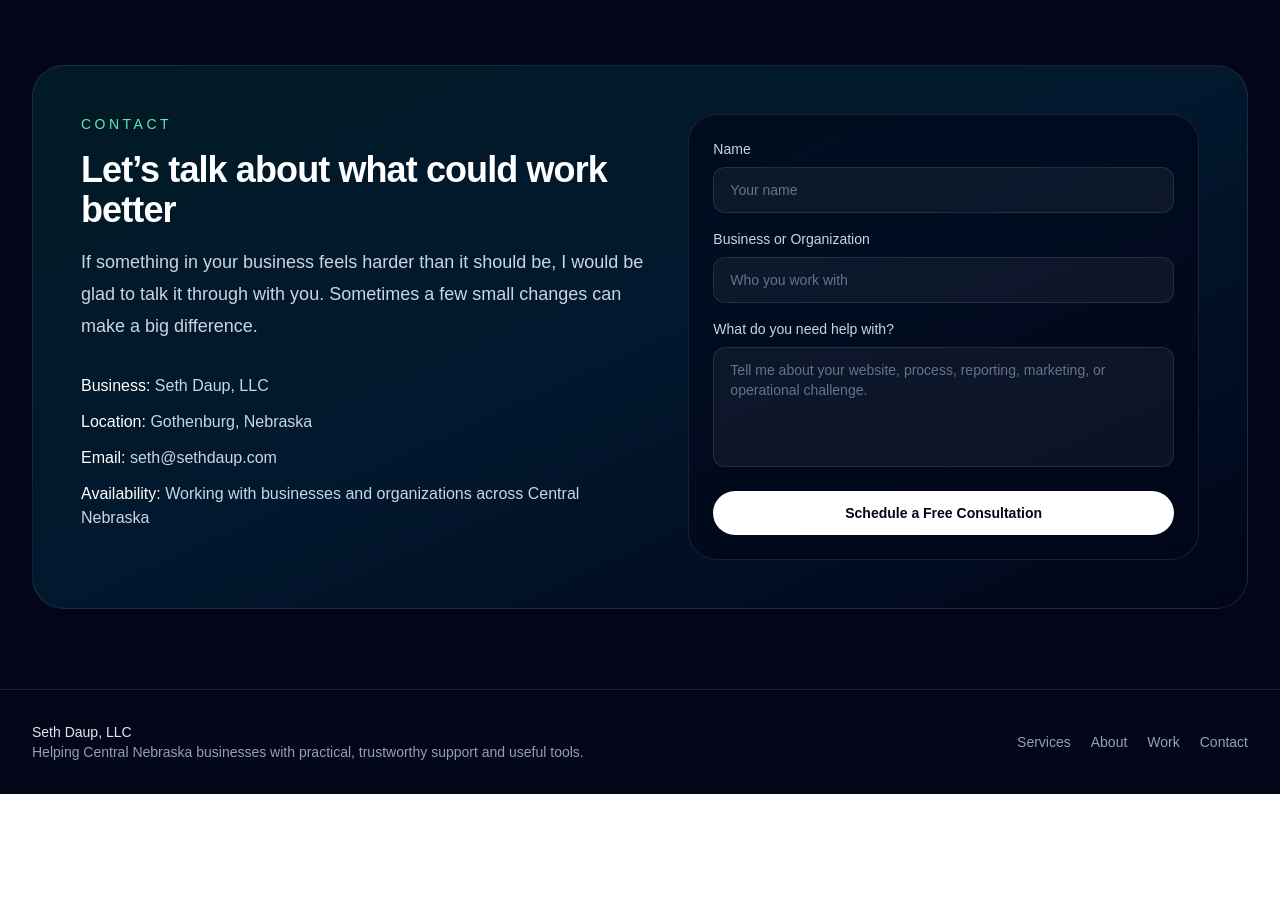
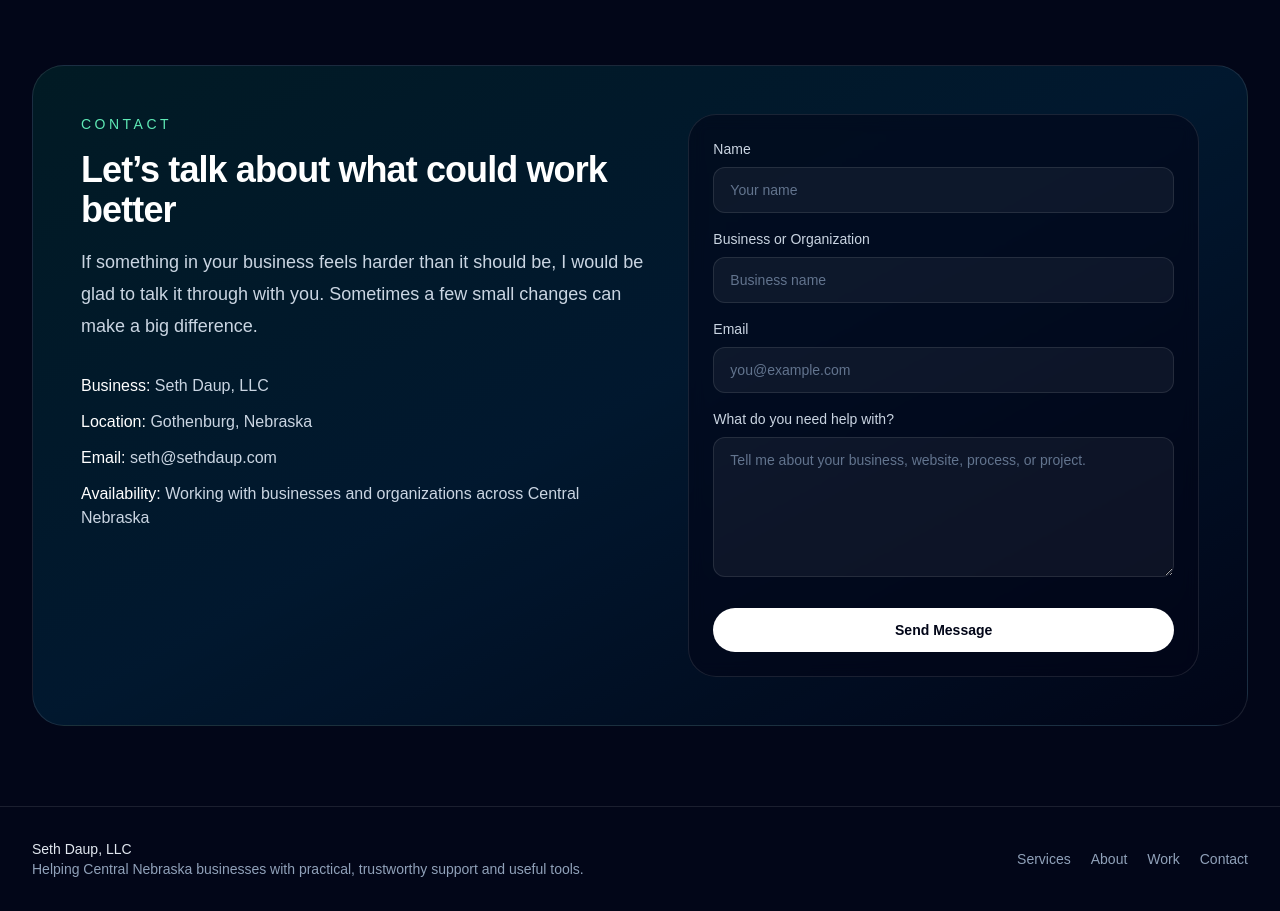
Before and after one commit to seth135/seth-daup-site, a Next.js app: page / in a window 1280 px wide. Shown: the part 4820-5731 px from the top of the page. Before the commit the page ends 5614 px from the top, so only its background shows below. Built offline with nearby package versions, Linux system fonts and the light colour scheme.

Commit message:
update form in page.tsx

```diff
--- a/app/page.tsx
+++ b/app/page.tsx
@@ -548,39 +548,62 @@ export default function SethDaupLLCWebsite() {
               </div>
 
               <div className="rounded-[1.75rem] border border-white/10 bg-slate-950/60 p-6 backdrop-blur">
-                <div className="grid gap-4">
+                <form
+                  action="https://formspree.io/f/maqaogvy"
+                  method="POST"
+                  className="grid gap-4"
+                >
                   <div>
-                    <label className="mb-2 block text-sm text-slate-300">
-                      Name
-                    </label>
-                    <div className="rounded-xl border border-white/10 bg-white/5 px-4 py-3 text-sm text-slate-500">
-                      Your name
-                    </div>
+                    <label className="mb-2 block text-sm text-slate-300">Name</label>
+                    <input
+                      type="text"
+                      name="name"
+                      required
+                      placeholder="Your name"
+                      className="w-full rounded-xl border border-white/10 bg-white/5 px-4 py-3 text-sm text-white placeholder:text-slate-500 outline-none"
+                    />
                   </div>
+
                   <div>
-                    <label className="mb-2 block text-sm text-slate-300">
-                      Business or Organization
-                    </label>
-                    <div className="rounded-xl border border-white/10 bg-white/5 px-4 py-3 text-sm text-slate-500">
-                      Who you work with
-                    </div>
+                    <label className="mb-2 block text-sm text-slate-300">Business or Organization</label>
+                    <input
+                      type="text"
+                      name="business"
+                      placeholder="Business name"
+                      className="w-full rounded-xl border border-white/10 bg-white/5 px-4 py-3 text-sm text-white placeholder:text-slate-500 outline-none"
+                    />
                   </div>
+
                   <div>
-                    <label className="mb-2 block text-sm text-slate-300">
-                      What do you need help with?
-                    </label>
-                    <div className="min-h-[120px] rounded-xl border border-white/10 bg-white/5 px-4 py-3 text-sm text-slate-500">
-                      Tell me about your website, process, reporting, marketing,
-                      or operational challenge.
-                    </div>
+                    <label className="mb-2 block text-sm text-slate-300">Email</label>
+                    <input
+                      type="email"
+                      name="email"
+                      required
+                      placeholder="you@example.com"
+                      className="w-full rounded-xl border border-white/10 bg-white/5 px-4 py-3 text-sm text-white placeholder:text-slate-500 outline-none"
+                    />
                   </div>
-                  <a
-                    href="mailto:seth@sethdaup.com?subject=Consultation%20Request"
+
+                  <div>
+                    <label className="mb-2 block text-sm text-slate-300">What do you need help with?</label>
+                    <textarea
+                      name="message"
+                      required
+                      placeholder="Tell me about your business, website, process, or project."
+                      className="min-h-[140px] w-full rounded-xl border border-white/10 bg-white/5 px-4 py-3 text-sm text-white placeholder:text-slate-500 outline-none"
+                    />
+                  </div>
+
+                  <input type="hidden" name="_subject" value="New website inquiry from SethDaup.com" />
+
+                  <button
+                    type="submit"
                     className="mt-2 rounded-full bg-white px-6 py-3 text-center text-sm font-semibold text-slate-950 transition hover:scale-[1.01]"
                   >
-                    Schedule a Free Consultation
-                  </a>
-                </div>
+                    Send Message
+                  </button>
+                </form>
               </div>
             </div>
           </div>
```
